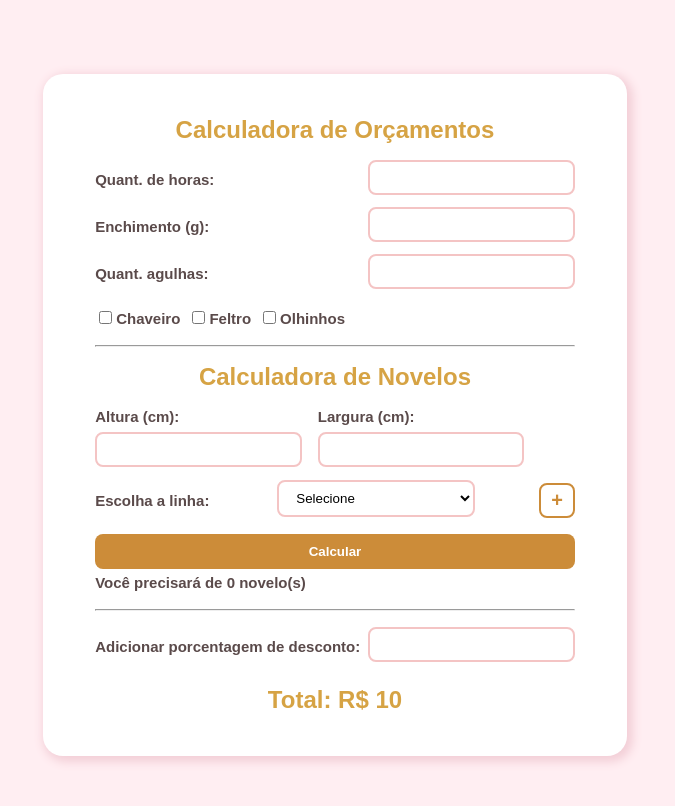
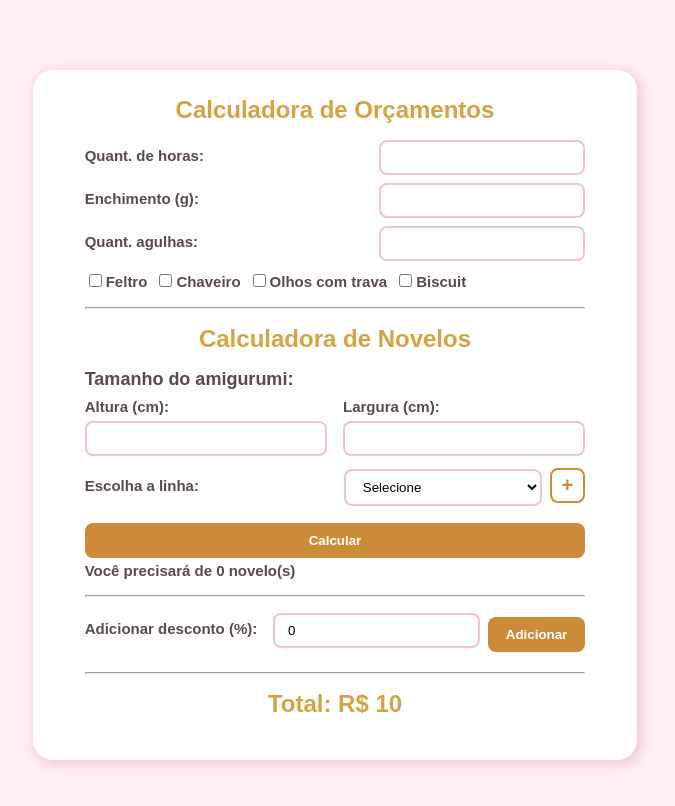
Before and after one commit to mirellanaspolini/calcularOrcamento, a React (Vite) app: page / in a window 1280 px wide. Shown: the top 806 px of the page, without its empty margins (305-980 px from the left). Built offline with nearby package versions, Linux system fonts and the light colour scheme.

Commit message:
CONCLUIDO: aplicar descontos WIP: refatoração

```diff
--- a/src/App.css
+++ b/src/App.css
@@ -14,9 +14,27 @@ body {
     margin: 15px;
 }
 
+main {
+    margin: auto;
+    background-color: #fff;
+    padding: 26px 52px;
+    border-radius: 20px;
+    box-shadow: 3px 3px 10px 3px #f3cfd7;
+    width: 100%;
+}
+
 hr {
     color: pink;
     margin: 16px 0;
+}
+
+fieldset {
+    border: none;
+    display: flex;
+    justify-content: space-between;
+    align-items: center;
+    margin-bottom: 8px;
+    gap: 8px;
 }
 
 input,
@@ -25,7 +43,6 @@ select {
     border: solid 2px #f4c4c4;
     padding: 0.5rem 0.8rem;
     border-radius: 8px;
-    margin-bottom: 8px;
     display: inline-block;
 }
 
@@ -35,36 +52,18 @@ p {
     color: #5a4a4a;
     font-size: 15px;
     margin: 0 8px 4px 0;
-    line-height: 1.3;
 }
 
 h2 {
     text-align: center;
-    margin: 16px 0;
+    margin-bottom: 16px;
     color: #d6a344;
 }
 
 h2,
-h3 {
+h3,
+button {
     font-family: "Hynings Handwriting V2", sans-serif;
-}
-
-fieldset {
-    border: none;
-    display: flex;
-    justify-content: space-between;
-    align-items: center;
-    margin-bottom: 4px;
-}
-
-main {
-    margin: auto;
-    background-color: #fff;
-    padding: 26px 52px;
-    border-radius: 20px;
-    box-shadow: 3px 3px 10px 3px #f3cfd7;
-    max-width: 600px;
-    width: 100%;
 }
 
 button {
@@ -72,15 +71,12 @@ button {
     cursor: pointer;
     border-radius: 8px;
     padding: 8px 16px;
-    margin: 4px 0 4px;
-}
-
-.btn {
+    margin: 4px 0;
     border: 2px solid transparent;
+    height: fit-content;
 }
 
 .btnFull {
-    border: 2px solid transparent;
     width: 100%;
 }
 
@@ -104,46 +100,17 @@ button {
     background-color: #fff;
     color: #cc8c39;
     margin-bottom: 8px;
-    margin-left: 4px;
+    margin-left: 8px;
 }
 
 .btnSecundario:hover {
-    background-color: #fffadb;
-}
-
-.gridTamanho {
-    display: flex;
-    gap: 16px;
-}
-
-.gridTamanho fieldset {
-    display: flex;
-    align-items: initial;
-    flex-direction: column;
-    gap: 2px;
-}
-
-.gridTamanho input {
-    display: block;
-    width: 100%;
-}
-
-.checkbox-wrapper {
-    margin-top: 12px;
-}
-
-.checkbox-wrapper input[type="checkbox"] {
-    margin: 0px 4px;
+    background-color: #faeccf;
 }
 
 @media (max-width: 600px) {
     main {
         padding: 16px 36px;
     }
-    .slctLinha {
-        display: flex;
-        flex-wrap: wrap;
-    }
     h2 {
         font-size: 20px;
     }
--- a/src/App.jsx
+++ b/src/App.jsx
@@ -1,7 +1,9 @@
 import { useEffect, useState } from "react";
 import "./App.css";
+import AplicadorDesconto from "./componentes/AplicadorDesconto";
 import CalculadoraNovelos from "./componentes/CalculadoraNovelos";
 import CampoTexto from "./componentes/CampoTexto";
+import ValoresAdicionais from "./componentes/ValoresAdicionais";
 
 const App = () => {
     const [valorTotal, setValorTotal] = useState(0);
@@ -10,8 +12,6 @@ const App = () => {
     const [valorEnchimento, setValorEnchimento] = useState(0);
     const [valorAdicional, setValorAdicional] = useState(0);
     const [valorTotalNovelo, setTotalValorNovelo] = useState(0);
-    const [desconto, setDesconto] = useState(6);
-    const [percDesconto, setPercDesconto] = useState(6);
     const valoresFixos = 7;
 
     const calculaTotalComLucro = () => {
@@ -36,12 +36,6 @@ const App = () => {
         valorTotalNovelo,
     ]);
 
-    const calculaValorAdicional = ({ target }) => {
-        target.checked
-            ? setValorAdicional(valorAdicional + Number(target.dataset.preco))
-            : setValorAdicional(valorAdicional - Number(target.dataset.preco));
-    };
-
     return (
         <main>
             <h2>Calculadora de Orçamentos</h2>
@@ -65,42 +59,20 @@ const App = () => {
                 }
                 tipo="number"
             />
-            <div className="checkbox-wrapper">
-                <input
-                    type="checkbox"
-                    id="txtChaveiro"
-                    data-preco="5"
-                    onChange={calculaValorAdicional}
-                />
-                <label htmlFor="txtChaveiro">Chaveiro</label>
-                <input
-                    type="checkbox"
-                    id="txtFeltro"
-                    data-preco="5"
-                    onChange={calculaValorAdicional}
-                />
-                <label htmlFor="txtFeltro">Feltro</label>
-                <input
-                    type="checkbox"
-                    id="txtOlhinhos"
-                    data-preco="0.40"
-                    onChange={calculaValorAdicional}
-                />
-                <label htmlFor="txtOlhinhos">Olhinhos</label>
-            </div>
-
+            <ValoresAdicionais
+                setValorAdicional={setValorAdicional}
+                valorAdicional={valorAdicional}
+            />
             <hr />
-
             <CalculadoraNovelos
                 valorTotalNovelo={{ valorTotalNovelo, setTotalValorNovelo }}
             />
             <hr />
-
-            <CampoTexto
-                id="txtDesconto"
-                label="Adicionar porcentagem de desconto"
-                tipo="number"
+            <AplicadorDesconto
+                valorTotal={valorTotal}
+                setValorTotal={setValorTotal}
             />
+            <hr />
             <h2>
                 Total: R${" "}
                 {isNaN(valorTotal) ? "0.00" : Math.ceil(valorTotal.toFixed(2))}
--- /dev/null
+++ b/src/componentes/AplicadorDesconto/index.jsx
@@ -0,0 +1,52 @@
+import React, { useState } from "react";
+import CampoTexto from "../CampoTexto";
+import "./style.css";
+
+const AplicadorDesconto = ({ valorTotal, setValorTotal }) => {
+    const [desconto, setDesconto] = useState(0);
+    const [percDesconto, setPercDesconto] = useState(0);
+
+    const calculaDesconto = () => {
+        const valorDesconto = valorTotal * (percDesconto / 100);
+        const valorTotalComDesconto = valorTotal - valorDesconto;
+        setDesconto(valorDesconto);
+        setValorTotal(valorTotalComDesconto);
+    };
+    const descontaDesconto = () => {
+        const valorTotalSemDesconto = valorTotal + desconto;
+        setDesconto(0);
+        setPercDesconto(0);
+        setValorTotal(valorTotalSemDesconto);
+    };
+
+    return (
+        <span className="campoDesconto">
+            <CampoTexto
+                id="txtDesconto"
+                label="Adicionar desconto (%)"
+                tipo="number"
+                onChange={({ target }) => setPercDesconto(target.value)}
+                valor={percDesconto}
+            />
+            {desconto === 0 ? (
+                <button
+                    type="button"
+                    className="btn btnPrimario"
+                    onClick={calculaDesconto}
+                >
+                    Adicionar
+                </button>
+            ) : (
+                <button
+                    type="button"
+                    className="btn btnSecundario"
+                    onClick={descontaDesconto}
+                >
+                    Remover
+                </button>
+            )}
+        </span>
+    );
+};
+
+export default AplicadorDesconto;
--- /dev/null
+++ b/src/componentes/AplicadorDesconto/style.css
@@ -0,0 +1,20 @@
+.campoDesconto {
+    display: flex;
+    gap: 8px;
+}
+
+@media (max-width: 600px) {
+    .campoDesconto {
+        flex-wrap: wrap;
+    }
+    .campoDesconto fieldset,
+    .campoDesconto button {
+        width: 100%;
+    }
+}
+
+@media (min-width: 600px) {
+    .campoDesconto input {
+        margin: 0;
+    }
+}
--- a/src/componentes/CalculadoraNovelos/index.jsx
+++ b/src/componentes/CalculadoraNovelos/index.jsx
@@ -1,8 +1,9 @@
 import React, { useEffect, useRef, useState } from "react";
 import { v4 as uuidv4 } from "uuid";
 import CampoTexto from "../CampoTexto";
+import MensagemErro from "../MensagemErro";
 import Modal from "../Modal";
-import MensagemErro from "../MensagemErro";
+import "./style.css";
 
 const CalculadoraNovelos = ({ valorTotalNovelo }) => {
     const [amostra, setAmostra] = useState({});
@@ -137,9 +138,9 @@ const CalculadoraNovelos = ({ valorTotalNovelo }) => {
             <h2>Calculadora de Novelos</h2>
 
             <form>
-                <div className="gridTamanho">
+                <p style={{fontSize: "18px", marginBottom: "8px"}}>Tamanho do amigurumi: </p>
+                <div className="calcNovelo-tamanho_wrapper">
                     <CampoTexto
-                        tipo="text"
                         id="txtAltura"
                         label="Altura (cm)"
                         onChange={({ target }) =>
@@ -148,6 +149,7 @@ const CalculadoraNovelos = ({ valorTotalNovelo }) => {
                                 altura: target.value,
                             }))
                         }
+                        tipo="text"
                     />
                     <CampoTexto
                         id="txtLargura"
@@ -161,14 +163,15 @@ const CalculadoraNovelos = ({ valorTotalNovelo }) => {
                         tipo="number"
                     />
                 </div>
-                <fieldset className="slctLinha">
+                <fieldset style={{ flexWrap: "wrap" }}>
                     <label htmlFor="selectLinha">Escolha a linha:</label>
+                    <span>
                         <select
                             id="selectLinha"
                             onChange={(e) => escolheLinha(e)}
                             required
                         >
-                        <option selected disabled value="">
+                            <option selected disabled>
                                 Selecione
                             </option>
                             {listaLinhas.map(({ id, palavraChave, linha }) => (
@@ -180,11 +183,12 @@ const CalculadoraNovelos = ({ valorTotalNovelo }) => {
                         <button
                             type="button"
                             className="btn btnIcone btnSecundario"
-                        title="Cadastrar uma linha"
+                            title="Cadastrar uma nova linha"
                             onClick={abreModal}
                         >
                             +
                         </button>
+                    </span>
                 </fieldset>
                 <MensagemErro erro={erro} />
                 <button
--- /dev/null
+++ b/src/componentes/CalculadoraNovelos/style.css
@@ -0,0 +1,17 @@
+.calcNovelo-tamanho_wrapper {
+    display: flex;
+    gap: 16px;
+}
+
+.calcNovelo-tamanho_wrapper fieldset {
+    display: flex;
+    align-items: initial;
+    flex-direction: column;
+    gap: 2px;
+    width: 100%;
+}
+
+.calcNovelo-tamanho_wrapper input {
+    display: block;
+    width: 100%;
+}
--- a/src/componentes/CampoTexto/index.jsx
+++ b/src/componentes/CampoTexto/index.jsx
@@ -1,10 +1,10 @@
 import React from "react";
 
-const CampoTexto = ({ label, id, onChange, tipo = "text" }) => {
+const CampoTexto = ({ label, id, onChange, tipo = "text", valor }) => {
     return (
         <fieldset>
             <label htmlFor={id}>{label}:</label>
-            <input type={tipo} id={id} onChange={onChange} required />
+            <input type={tipo} id={id} onChange={onChange} value={valor} required />
         </fieldset>
     );
 };
--- /dev/null
+++ b/src/componentes/Checkbox/index.jsx
@@ -0,0 +1,18 @@
+import React from "react";
+
+const Checkbox = ({ id, preco, label, onChange }) => {
+    return (
+        <>
+            <input
+                style={{ margin: "0px 4px" }}
+                type="checkbox"
+                id={id}
+                data-preco={preco}
+                onChange={onChange}
+            />
+            <label htmlFor={id}>{label}</label>
+        </>
+    );
+};
+
+export default Checkbox;
--- /dev/null
+++ b/src/componentes/ValoresAdicionais/index.jsx
@@ -0,0 +1,48 @@
+import React from "react";
+import Checkbox from "../Checkbox";
+
+const ValoresAdicionais = ({ setValorAdicional, valorAdicional }) => {
+    const campos = [
+        {
+            id: "txtFeltro",
+            label: "Feltro",
+            preco: 5,
+        },
+        {
+            id: "txtChaveiro",
+            label: "Chaveiro",
+            preco: 5,
+        },
+        {
+            id: "txtOlhos",
+            label: "Olhos com trava",
+            preco: 0.5,
+        },
+        {
+            id: "txtBiscuit",
+            label: "Biscuit",
+            preco: 10,
+        },
+    ];
+    const calculaValorAdicional = ({ target }) => {
+        const valor = Number(target.dataset.preco);
+        target.checked
+            ? setValorAdicional(valorAdicional + valor)
+            : setValorAdicional(valorAdicional - valor);
+    };
+
+    return (
+        <div style={{marginTop: "12px"}}>
+            {campos.map(({ id, label, preco }) => (
+                <Checkbox
+                    id={id}
+                    label={label}
+                    preco={preco}
+                    onChange={calculaValorAdicional}
+                />
+            ))}
+        </div>
+    );
+};
+
+export default ValoresAdicionais;
```
Lines whose indentation alone changed are shown as unchanged.
